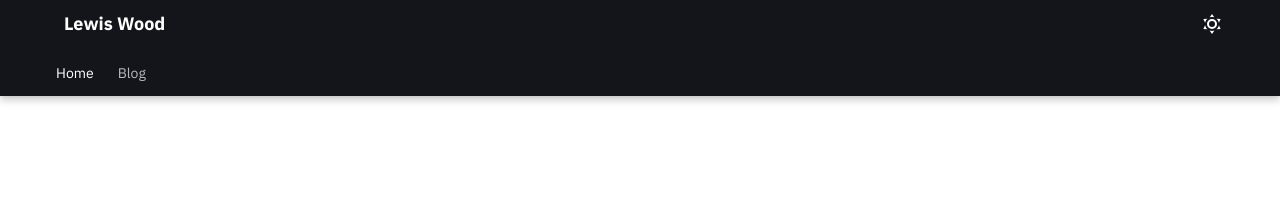
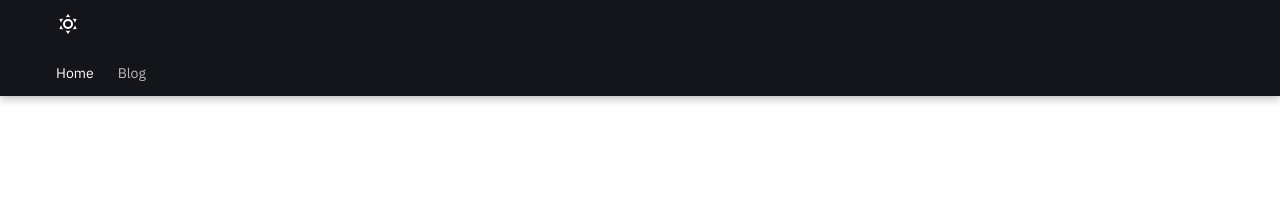
Before and after one commit to fushipanda/fushipanda.github.io, an MkDocs documentation site: the page built from docs/index.md, in a window 1280 px wide. Shown: the top 204 px of the page. Built offline with MkDocs 1.6.1 and Material for MkDocs 9.7.7, drawn with Linux system fonts in a browser that asks for light colours.

Commit message:
mobile button fix, hide duplicate header title

```diff
--- a/docs/stylesheets/extra.css
+++ b/docs/stylesheets/extra.css
@@ -3,6 +3,7 @@
 .md-grid { max-width: 60rem; }
 
 .md-header__button.md-logo { display: none; }
+.md-header__title { display: none; }
 
 .md-typeset h1,
 .md-typeset h2,
@@ -128,4 +129,5 @@
 @media screen and (max-width: 59.9375em) {
   .md-typeset h1 { font-size: 2.25rem; margin-top: 1.5rem; }
   .md-typeset h2 { margin-top: 2.5rem; }
+  .md-typeset .md-button { display: block; width: 100%; text-align: center; box-sizing: border-box; }
 }
```
